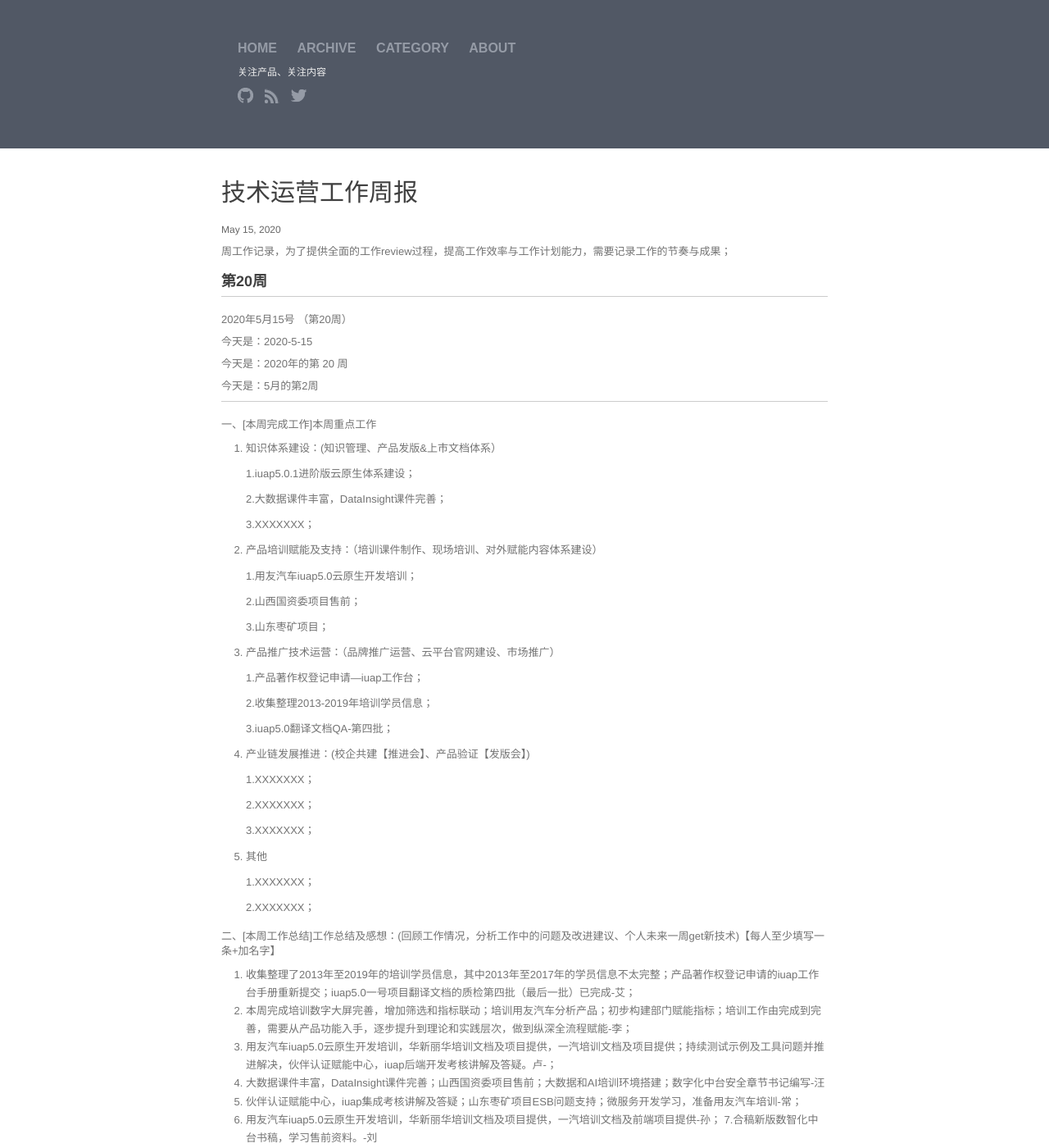
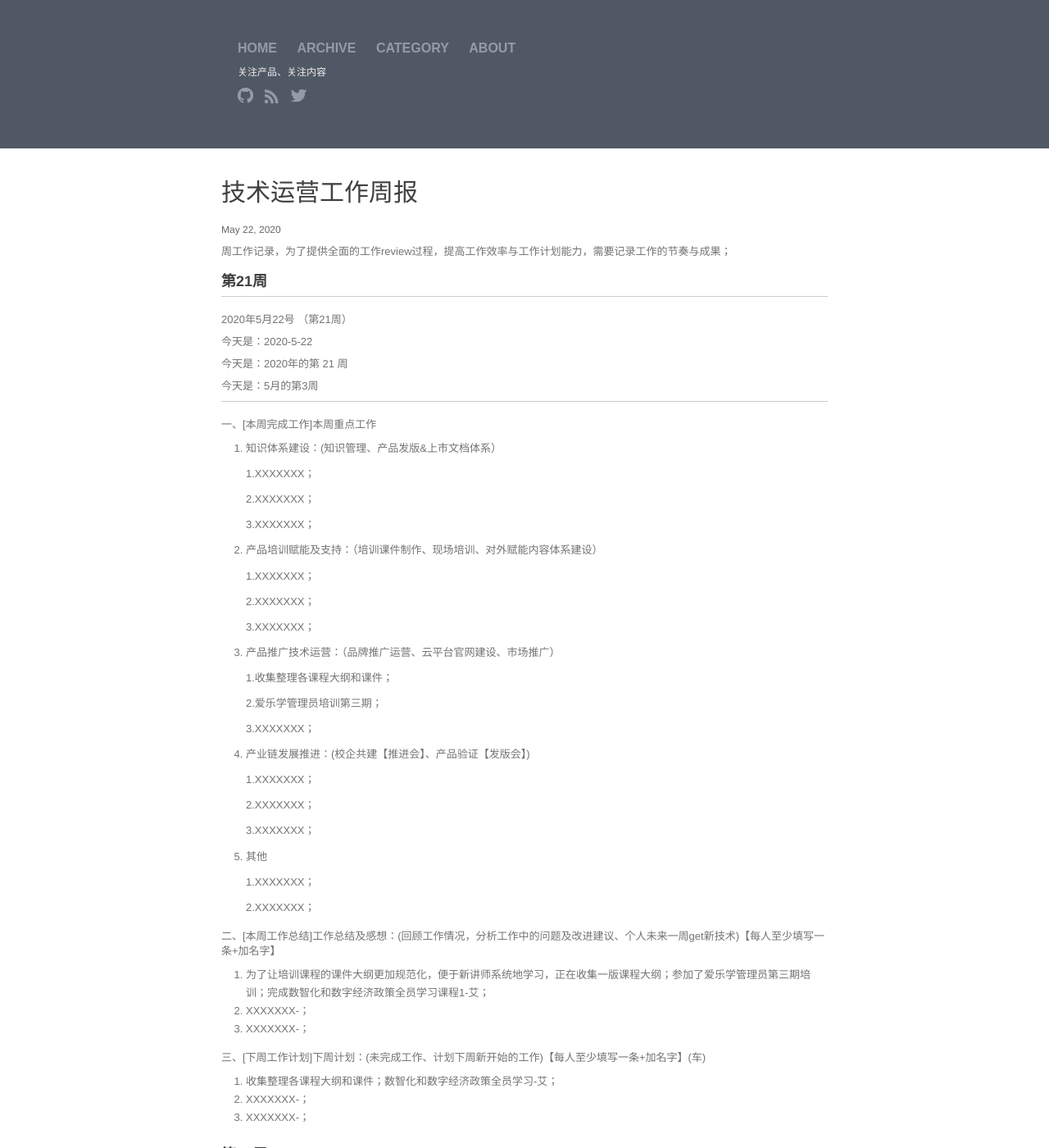
Before and after one commit to walllFlower/blog, a Jekyll site: the page built from 2020-02-28-day_report.md, in a window 1280 px wide and 1400 px high. Shown: the whole window at 82% size. Built offline with Jekyll 4.4.1, drawn with Linux system fonts in a browser that asks for light colours; comment, search, counter and statistics services are not loaded.

Commit message:
Update 2020-02-28-day_report.md

```diff
--- a/2020-02-28-day_report.md
+++ b/2020-02-28-day_report.md
@@ -1,11 +1,83 @@
 ---
 layout: post
 title:  "技术运营工作周报"
-date:   2020-5-15 14:57:32
+date:   2020-5-22 14:57:32
 categories: 技术运营工作周报
 ---
 
 周工作记录，为了提供全面的工作review过程，提高工作效率与工作计划能力，需要记录工作的节奏与成果；
+
+###  第21周
+
+***
+
+2020年5月22号 （第21周）
+
+今天是：2020-5-22
+
+今天是：2020年的第 21 周
+
+今天是：5月的第3周
+
+***
+
+
+一、[本周完成工作]本周重点工作
+
+1. 知识体系建设：(知识管理、产品发版&上市文档体系）
+
+    1.XXXXXXX；
+
+    2.XXXXXXX；
+
+    3.XXXXXXX；
+
+2. 产品培训赋能及支持：（培训课件制作、现场培训、对外赋能内容体系建设）
+
+    1.XXXXXXX；
+
+    2.XXXXXXX；
+
+    3.XXXXXXX；
+
+
+3. 产品推广技术运营：（品牌推广运营、云平台官网建设、市场推广）
+
+    1.收集整理各课程大纲和课件；
+
+    2.爱乐学管理员培训第三期；
+
+    3.XXXXXXX；
+
+
+4. 产业链发展推进：(校企共建【推进会】、产品验证【发版会】)
+
+    1.XXXXXXX；
+
+    2.XXXXXXX；
+
+    3.XXXXXXX；
+
+5. 其他
+
+    1.XXXXXXX；
+
+    2.XXXXXXX；
+
+二、[本周工作总结]工作总结及感想：(回顾工作情况，分析工作中的问题及改进建议、个人未来一周get新技术)【每人至少填写一条+加名字】
+
+1. 为了让培训课程的课件大纲更加规范化，便于新讲师系统地学习，正在收集一版课程大纲；参加了爱乐学管理员第三期培训；完成数智化和数字经济政策全员学习课程1-艾；
+2. XXXXXXX-；
+3. XXXXXXX-；
+
+三、[下周工作计划]下周计划：(未完成工作、计划下周新开始的工作)【每人至少填写一条+加名字】(车)
+
+1. 收集整理各课程大纲和课件；数智化和数字经济政策全员学习-艾；
+2. XXXXXXX-；
+3. XXXXXXX-；
+
+
+
 
 ###  第20周
 
```
